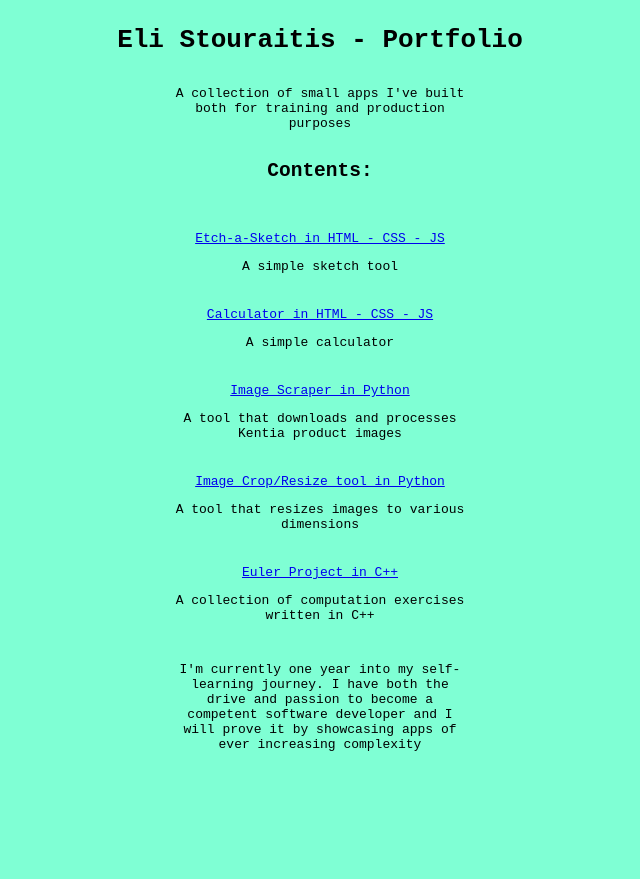
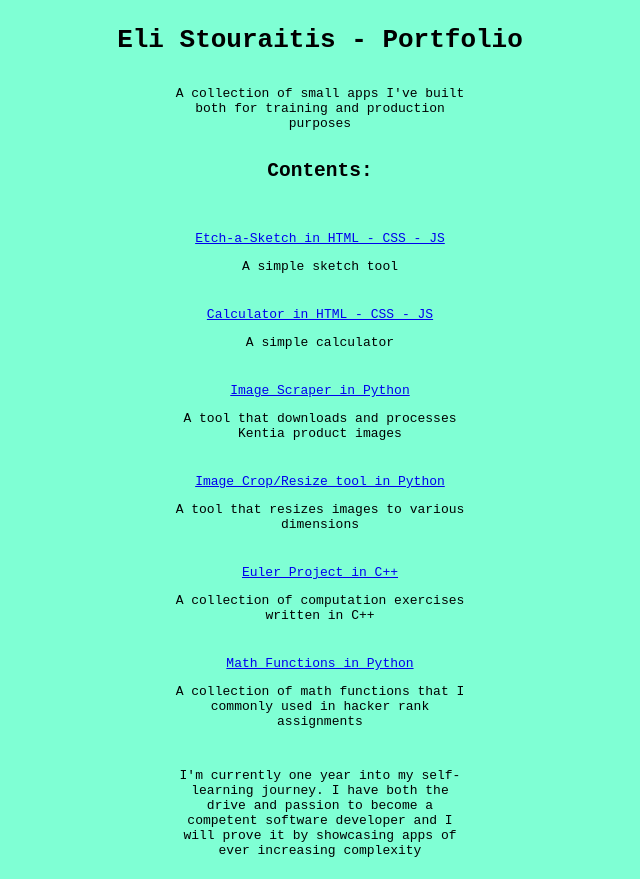
Before and after one commit to SectionX/Portfolio, a plain HTML site: page index.html in a window 1280 px wide. Shown: the whole page, without its empty margins (320-960 px from the left). Before the commit the page ends 800 px from the top, so only its background shows below. Drawn offline with Linux system fonts and the light colour scheme.

Commit message:
ADD more links

```diff
--- a/index.html
+++ b/index.html
@@ -20,6 +20,7 @@
             <li class="content"><a href="https://github.com/SectionX/poonto-kentia-scraper">Image Scraper in Python</a></li><p>A tool that downloads and processes Kentia product images</p>
             <li class="content"><a href="https://github.com/SectionX/poonto-image-cropper">Image Crop/Resize tool in Python</a></li><p>A tool that resizes images to various dimensions</p>
             <li class="content"><a href="https://github.com/SectionX/euler-project">Euler Project in C++</a></li><p>A collection of computation exercises written in C++</p>
+            <li class="content"><a href="https://github.com/SectionX/Hackerrank-math-functions">Math Functions in Python</a><p>A collection of math functions that I commonly used in hacker rank assignments</p></li>
         </ul>
     <div>
         <p>I'm currently one year into my self-learning journey. I have both the drive and passion to become a competent software developer and I will prove it by showcasing apps of ever increasing complexity </p></div>
```
